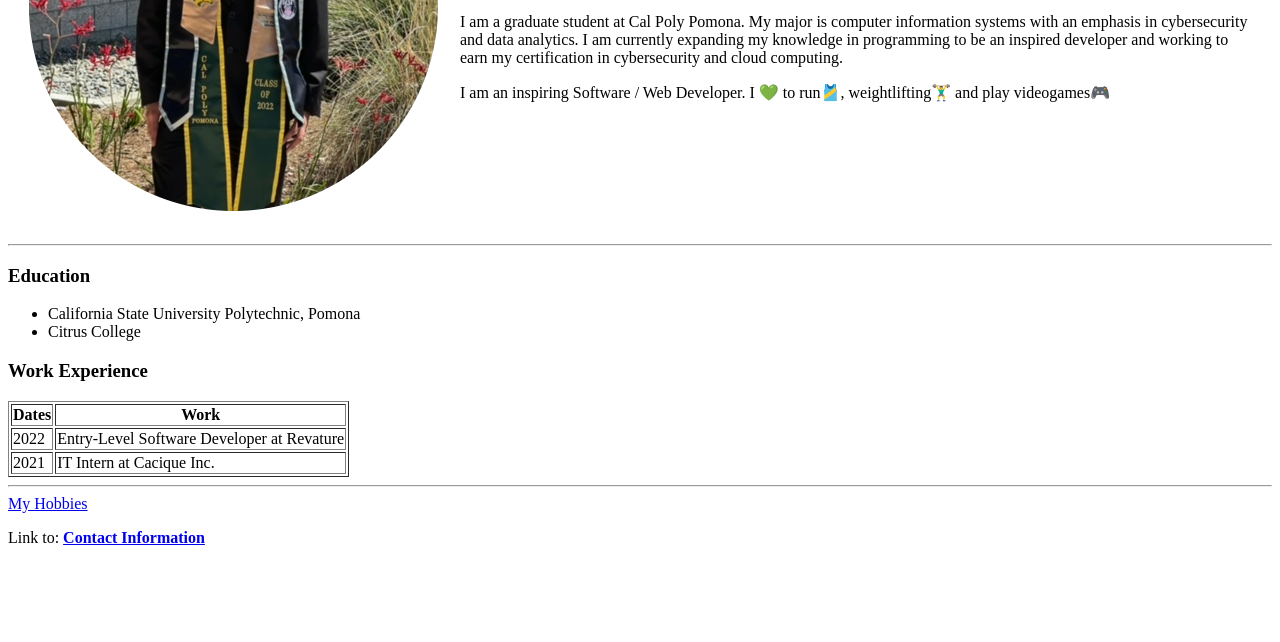
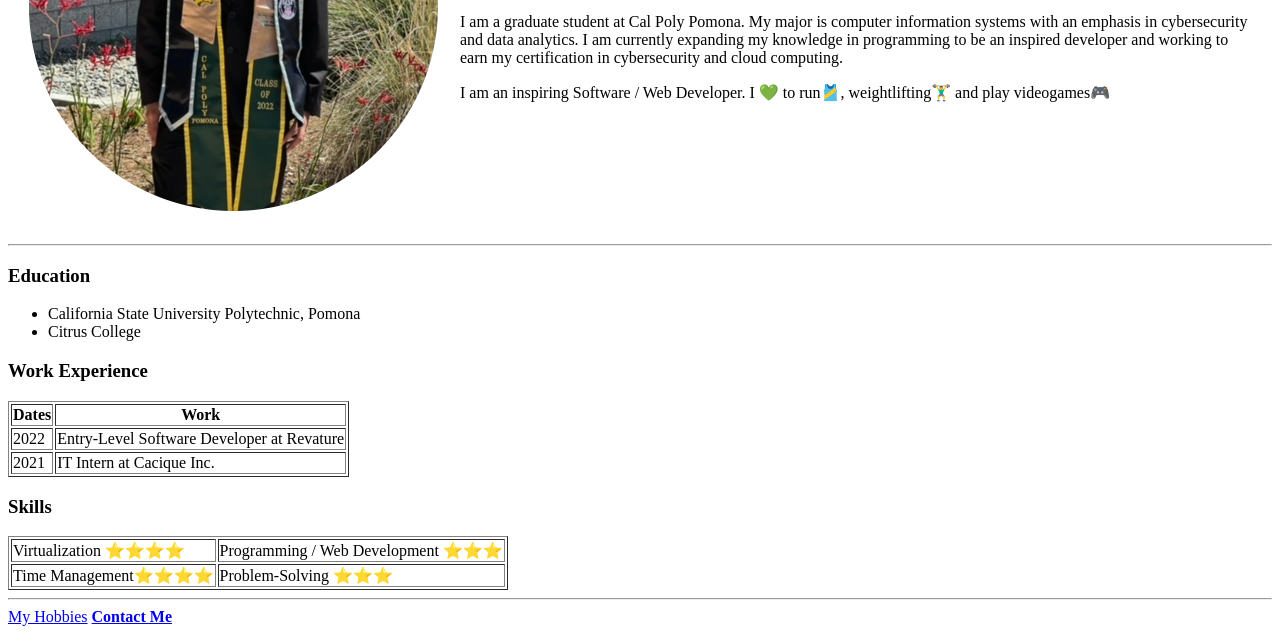
Before and after one commit to mperezruns/Web-Development-Bootcamp, a plain HTML site: page HTML - Personal Site/index.html in a window 1280 px wide. Shown: the part 227-869 px from the top of the page. Before the commit the page ends 800 px from the top, so only its background shows below. Drawn offline with Linux system fonts and the light colour scheme.

Commit message:
My skills commit

```diff
--- a/HTML - Personal Site/index.html
+++ b/HTML - Personal Site/index.html
@@ -43,8 +43,21 @@
       </tr>
     </tbody>
   </table>
+  <h3>Skills</h3>
+  <table border="1">
+    <thead>
+      <tr>
+        <td>Virtualization ⭐⭐⭐⭐</td>
+        <td>Programming / Web Development ⭐⭐⭐</td>
+      </tr>
+      <tr>
+        <td>Time Management⭐⭐⭐⭐</td>
+        <td>Problem-Solving ⭐⭐⭐</td>
+      </tr>
+    </thead>
+
+  </table>
   <hr>
-  <a href="hobbies.html">My Hobbies</a>
-  <p>Link to: <a href="contacts.html"><strong>Contact Information</strong></a></p>
+  <a href="hobbies.html">My Hobbies</a> <a href="contacts.html"><strong>Contact Me</strong></a></p>
   </body>
 </html>
```
